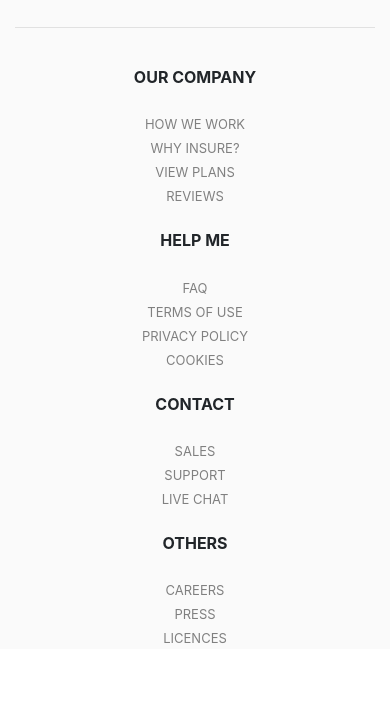
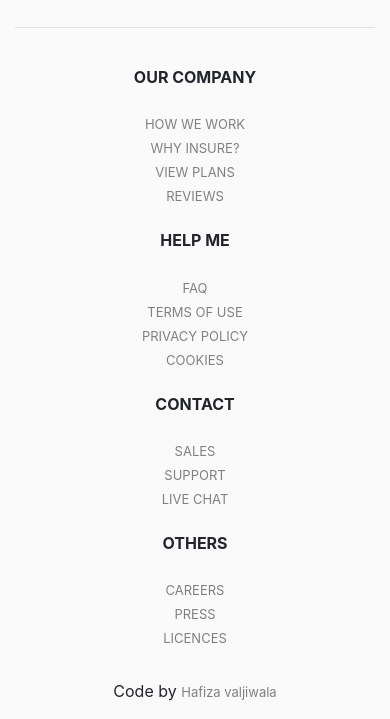
Before and after one commit to Hafiza231/Website, a plain HTML site: page index.html in a window 390 px wide. Shown: the part 2680-3399 px from the top of the page. Before the commit the page ends 3329 px from the top, so only its background shows below. Drawn offline with nearby package versions, Linux system fonts and the light colour scheme.

Commit message:
Change in html and css

```diff
--- a/index.html
+++ b/index.html
@@ -159,8 +159,12 @@
                     </div>
                 </div>
             </div>
+            <div class="creator">
+                <p>Code by <a href="https://github.com/Hafiza231/Website">Hafiza valjiwala</a></p>
+            </div>
         </div>
     </footer>
+
 
     <script src="https://code.jquery.com/jquery-3.5.1.slim.min.js"
         integrity="sha384-DfXdz2htPH0lsSSs5nCTpuj/zy4C+OGpamoFVy38MVBnE+IbbVYUew+OrCXaRkfj"
--- a/style.css
+++ b/style.css
@@ -73,6 +73,13 @@ a{
     width: 100%;
     align-items: center;
 }
+.creator{
+    display: flex;
+   justify-content: flex-end;
+   margin-top: 30px;
+
+}
+
 @media(max-width:600px){
     .background-image{
         flex-flow: column-reverse;
@@ -132,7 +139,9 @@ a{
     .row-pad{
         padding:0;
     }
-
+    .creator{
+        justify-content: center;
+    }
 
 
 
```
